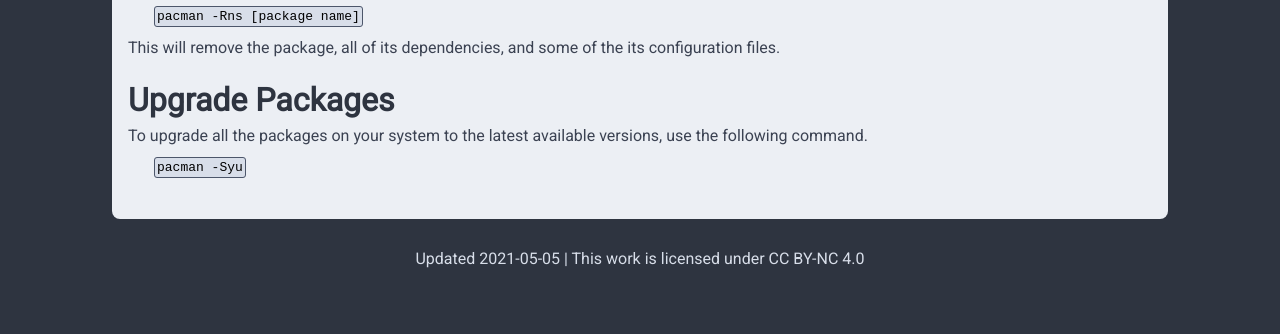
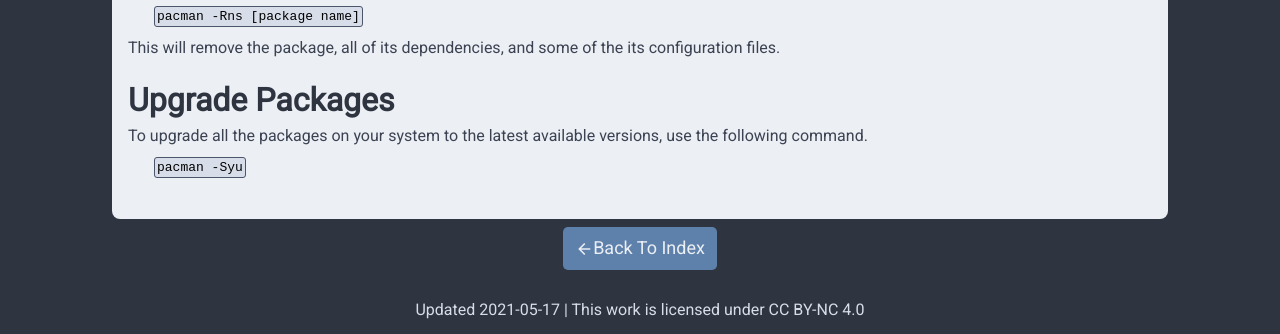
Before and after one commit to Intro-to-Web-Dev/assignment-four-responsive-rough-draft-wedlouc, a plain HTML site: page tutorials/pacman.html in a window 1280 px wide. Shown: the part 681-1015 px from the top of the page. Before the commit the page ends 964 px from the top, so only its background shows below. Drawn offline with Linux system fonts and the light colour scheme.

Commit message:
add back button to tutorials

```diff
--- a/css/styles.css
+++ b/css/styles.css
@@ -179,6 +179,26 @@ code{
     line-height: 3em;
 
 }
+.back-button{
+    background-color: var(--blue);
+    text-decoration: none;
+    color: var(--fg-color);
+    padding: 12px;
+    margin-top: 8px;
+    border-radius: 5px;
+    display: block;
+    text-align: center;
+    font-size: 18px;
+}
+.back-button .material-icons{
+    height: 100%;
+    vertical-align: middle;
+    font-size: 18px;
+}
+.back-button:hover{
+    background-color: var(--highlight-color);
+    color: var(--bg-color);
+}
 @media only screen and (max-width: 1128px) {
     nav{
         margin: auto;
--- a/tutorials/pacman.html
+++ b/tutorials/pacman.html
@@ -45,7 +45,10 @@
                     <code>pacman -Syu</code>
                 </section>
             </div>
+            <div style="display: flex; justify-content: center;">
+                <a class="back-button" href="../tutorials.html"><span class="material-icons">arrow_back</span>Back To Index</a>
+            </div>
         </main>
-        <footer>Updated 2021-05-05 | This work is licensed under CC BY-NC 4.0</footer>
+        <footer>Updated 2021-05-17 | This work is licensed under CC BY-NC 4.0</footer>
     </body>
 </html>
```
